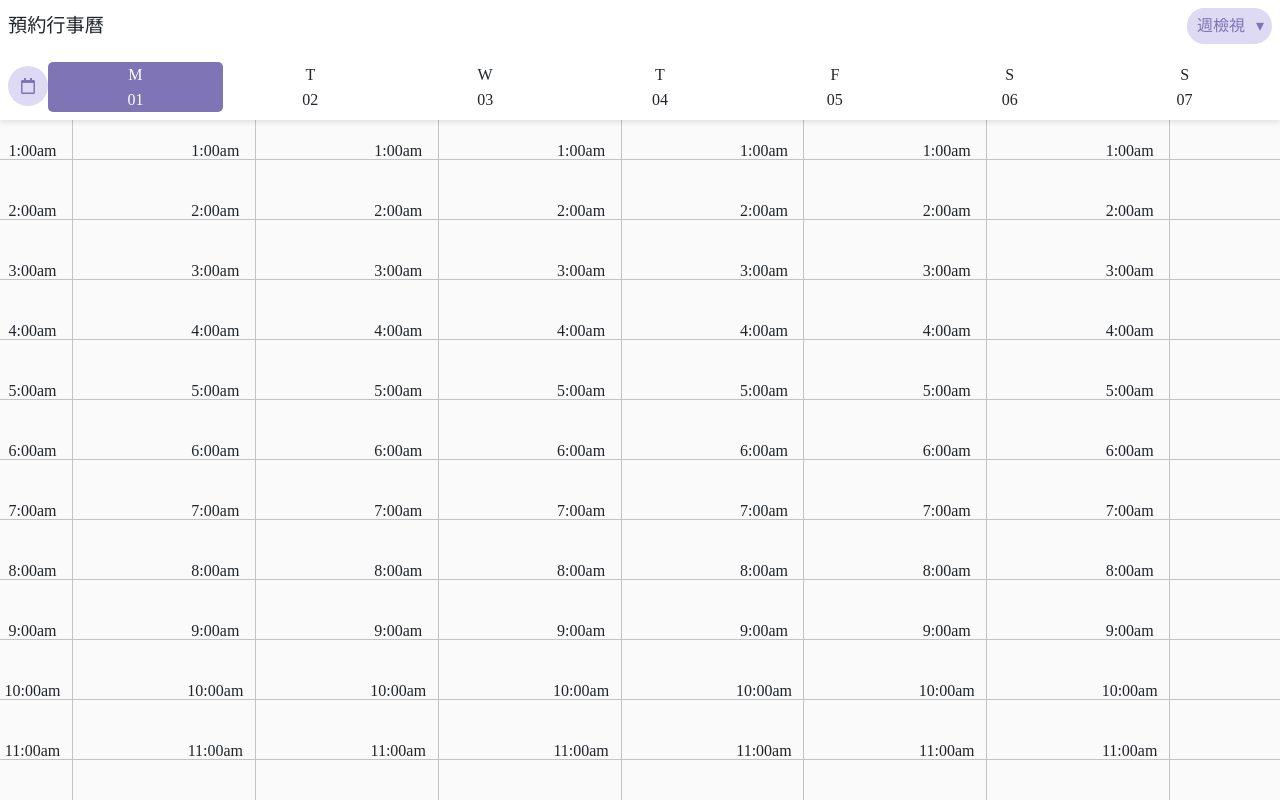
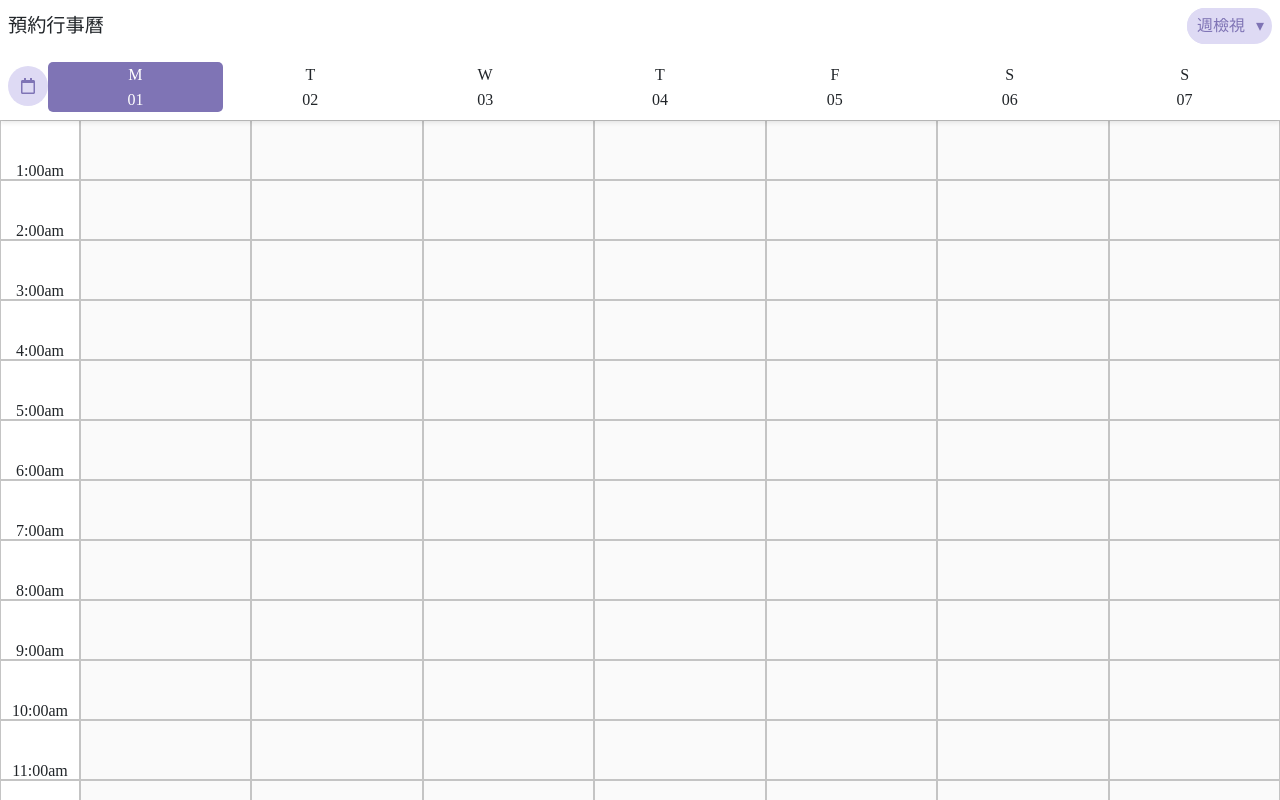
Before and after one commit to lovan0616/calendar-remote, a Vue app: page /#/calendar-week/1 in a window 1280 px wide. Shown: the top 800 px of the page. Built offline with nearby package versions, Linux system fonts and the light colour scheme.

Commit message:
refactor: CaldendarDay & CalendarWeek ui

```diff
--- a/src/components/CalendarDayContent.vue
+++ b/src/components/CalendarDayContent.vue
@@ -1,12 +1,7 @@
 <template>
-  <div class="calendar-day-content px-2">
-    <div class="row d-flex" v-for="schedule in schedules" :key="schedule.time">
-      <div class="time d-flex align-items-end justify-content-center">
-        <p>{{ schedule.time }}</p>
-      </div>
-      <div class="sheet flex-grow-1">
-        <div class="schedule-item" v-if="schedule.event">{{ schedule.event }}</div>
-      </div>
+  <div class="calendar-day-content">
+    <div class="sheet" v-for="schedule in schedules" :key="schedule.time">
+      <div class="schedule-item" v-if="schedule.event">{{ schedule.event }}</div>
     </div>
   </div>
 </template>
@@ -16,30 +11,31 @@ export default {
   name: "CalendarDayContent",
   data() {
     return {
-      schedules: [{time: "1:00am", event: ''},
-      {time: "2:00am", event: ''},
-      {time: "3:00am", event: ''},
-      {time: "4:00am", event: ''},
-      {time: "5:00am", event: ''},
-      {time: "6:00am", event: ''},
-      {time: "7:00am", event: ''},
-      {time: "8:00am", event: ''},
-      {time: "9:00am", event: ''},
-      {time: "10:00am", event: ''},
-      {time: "11:00am", event: ''},
-      {time: "12:00pm", event: ''},
-      {time: "1:00pm", event: ''},
-      {time: "2:00pm", event: ''},
-      {time: "3:00pm", event: ''},
-      {time: "4:00pm", event: ''},
-      {time: "5:00pm", event: ''},
-      {time: "6:00pm", event: ''},
-      {time: "7:00pm", event: ''},
-      {time: "8:00pm", event: ''},
-      {time: "9:00pm", event: ''},
-      {time: "10:00pm", event: ''},
-      {time: "11:00pm", event: ''},
-      {time: "00:00am", event: ''},
+      schedules: [
+        { time: "1:00am", event: "" },
+        { time: "2:00am", event: "" },
+        { time: "3:00am", event: "" },
+        { time: "4:00am", event: "" },
+        { time: "5:00am", event: "" },
+        { time: "6:00am", event: "" },
+        { time: "7:00am", event: "" },
+        { time: "8:00am", event: "" },
+        { time: "9:00am", event: "" },
+        { time: "10:00am", event: "" },
+        { time: "11:00am", event: "" },
+        { time: "12:00pm", event: "" },
+        { time: "1:00pm", event: "" },
+        { time: "2:00pm", event: "" },
+        { time: "3:00pm", event: "" },
+        { time: "4:00pm", event: "" },
+        { time: "5:00pm", event: "" },
+        { time: "6:00pm", event: "" },
+        { time: "7:00pm", event: "" },
+        { time: "8:00pm", event: "" },
+        { time: "9:00pm", event: "" },
+        { time: "10:00pm", event: "" },
+        { time: "11:00pm", event: "" },
+        { time: "00:00am", event: "" }
       ]
     };
   },
@@ -52,21 +48,21 @@ export default {
   methods: {
     dispatchEvent() {
       this.schedules.forEach(schedule => {
-        schedule.event = ""
+        schedule.event = "";
         this.initialScheduleData.forEach(item => {
-          if(item.time === schedule.time) {
-            schedule.event = item.event
+          if (item.time === schedule.time) {
+            schedule.event = item.event;
           }
-        })
-      })
+        });
+      });
     }
   },
   created() {
-    this.dispatchEvent()
+    this.dispatchEvent();
   },
   watch: {
     initialScheduleData() {
-      this.dispatchEvent()
+      this.dispatchEvent();
     }
   }
 };
@@ -74,21 +70,14 @@ export default {
 
 <style scoped>
 .calendar-day-content {
-  padding-top: 100px;
+  width: 100%;
+  padding-top: 120px;
   background-color: #fafafa;
 }
 
-.time {
-  width: 80px;
+.sheet {
   height: 60px;
   border: 1px solid #c4c4c4;
-  border-left: transparent;
-  border-top: transparent;
-  position: relative;
-}
-
-.sheet {
-  border-bottom: 1px solid #c4c4c4;
   cursor: pointer;
 }
 
--- a/src/components/Timeline.vue
+++ b/src/components/Timeline.vue
@@ -1,6 +1,9 @@
 <template>
-  <div class="timeline d-flex align-items-end justify-content-center">
-    <p>{{ time }}</p>
+  <div class="timeline-wrapper">
+    <div class="timeline d-flex align-items-end justify-content-center" v-for="time in times" :key="time">
+      <p>{{ time }}</p>
+    </div>
+
   </div>
 </template>
 
@@ -16,11 +19,12 @@ export default {
 </script>
 
 <style scoped>
-.time {
+.timeline-wrapper {
+  padding-top: 120px ;
+}
+.timeline {
   width: 80px;
   height: 60px;
   border: 1px solid #c4c4c4;
-  border-left: transparent;
-  border-top: transparent;
 }
 </style>
--- a/src/views/CalendarDay.vue
+++ b/src/views/CalendarDay.vue
@@ -26,7 +26,11 @@
       </div>
     </div>
 
-    <CalendarDayContent :initial-schedule-data="scheduleData" />
+    <div class="row d-flex flex-nowrap">
+      <Timeline />
+      <CalendarDayContent :initial-schedule-data="scheduleData"  />
+    </div>
+
   </div>
 </template>
 
@@ -36,6 +40,7 @@ import weekday from "dayjs/plugin/weekday";
 import DaySelector from "../components/DaySelector";
 import ViewSelector from "../components/VIewSelector";
 import CalendarDayContent from "../components/CalendarDayContent";
+import Timeline from '../components/Timeline'
 dayjs.extend(weekday);
 
 const dummyData = [
@@ -129,6 +134,7 @@ export default {
     DaySelector,
     ViewSelector,
     CalendarDayContent,
+    Timeline
   },
   methods: {
     getWeekday(date) {
--- a/src/views/CalendarWeek.vue
+++ b/src/views/CalendarWeek.vue
@@ -27,7 +27,8 @@
     </div>
 
     <div class="week-content d-flex">
-      <CalendarDayContent class="flex-grow-1" v-for="day in days" :key="day.date" :initial-schedule-data="day.content" />
+      <Timeline />
+      <CalendarDayContent v-for="day in days" :key="day.date" :initial-schedule-data="day.content" />
     </div>
   </div>
 </template>
@@ -37,6 +38,7 @@ import dayjs from "dayjs";
 import weekday from "dayjs/plugin/weekday";
 import ViewSelector from "../components/VIewSelector";
 import CalendarDayContent from "../components/CalendarDayContent";
+import Timeline from "../components/Timeline"
 dayjs.extend(weekday);
 
 const dummyData = [
@@ -128,7 +130,8 @@ export default {
   },
   components: {
     ViewSelector,
-    CalendarDayContent
+    CalendarDayContent,
+    Timeline
   },
   methods: {
     getWeekday(date) {
```
